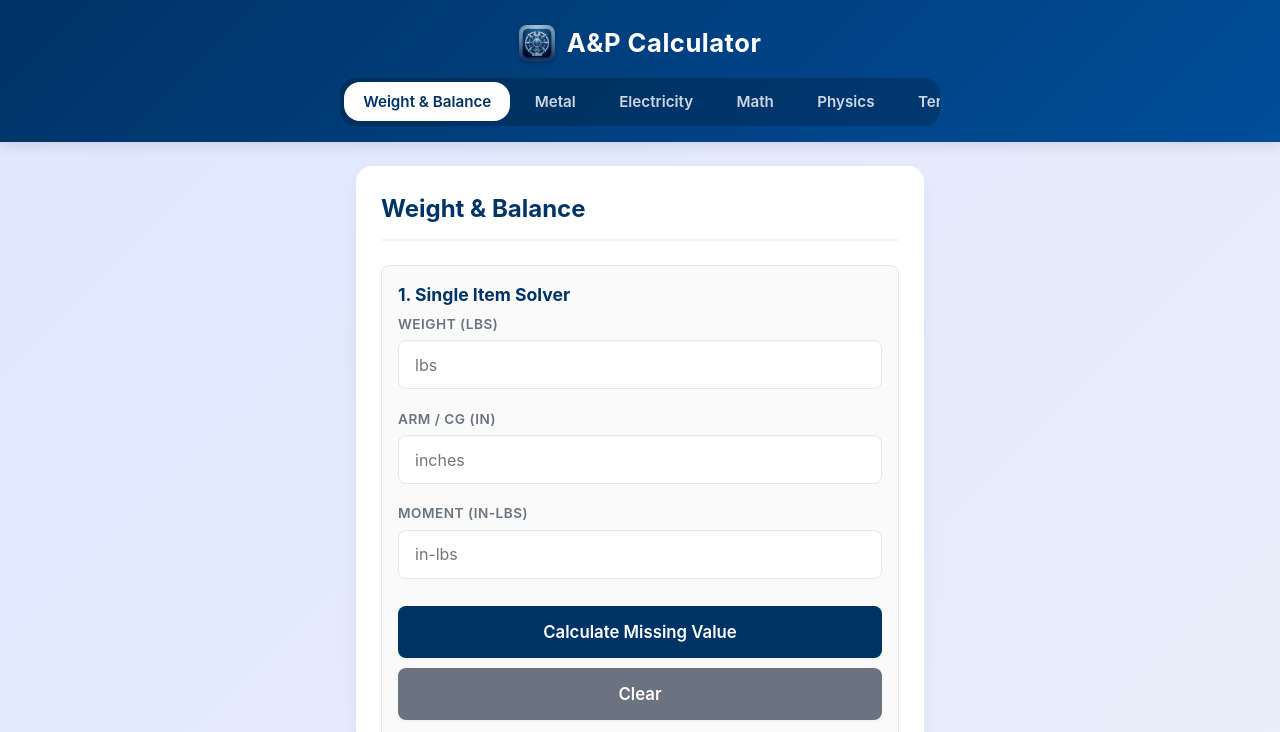
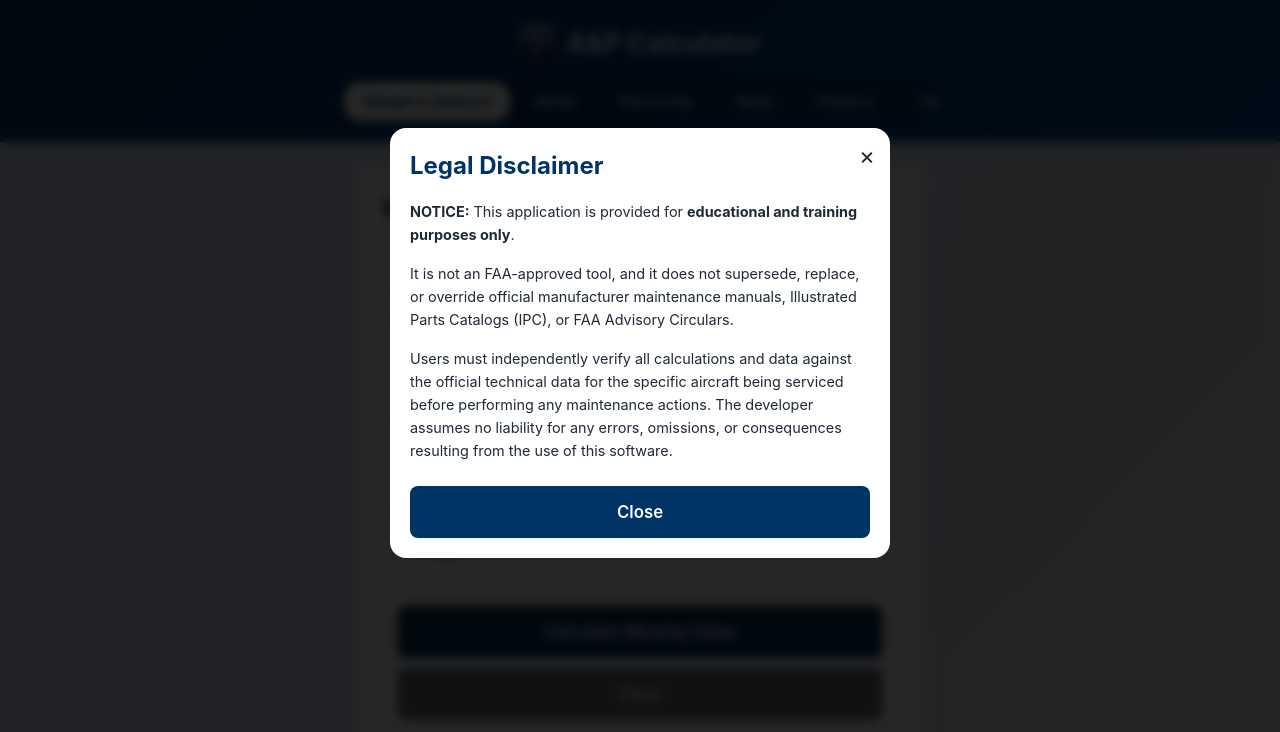
Before and after one commit to linuxlbar/A-P-CALC_PRO, a plain HTML site: page index.html in a window 1280 px wide. Shown: the top 732 px of the page. Drawn offline with Linux system fonts and the light colour scheme.

Commit message:
Add files via upload

```diff
--- a/app.js
+++ b/app.js
@@ -766,3 +766,48 @@ document.getElementById('calcBmepBtn').addEventListener('click', () => {
     const bmep = (hp * 792000) / (rpm * disp);
     document.getElementById('bmepOut').textContent = bmep.toFixed(1);
 });
+
+// --- 13. LEGAL MODAL LOGIC ---
+document.addEventListener('DOMContentLoaded', () => {
+    const legalModal = document.getElementById('legalModal');
+    const openLegalBtn = document.getElementById('openLegalBtn');
+    const closeLegalBtn = document.getElementById('closeLegalBtn');
+    const agreeBtn = document.getElementById('agreeBtn');
+
+    // 1. Check if the user has ALREADY accepted
+    if (!localStorage.getItem('disclaimerAccepted')) {
+        // If not, force the modal open immediately
+        legalModal.style.display = 'block';
+    }
+
+    // 2. Open via Footer Button
+    if (openLegalBtn) {
+        openLegalBtn.addEventListener('click', () => {
+            if (legalModal) legalModal.style.display = 'block';
+        });
+    }
+
+    // 3. Close Button logic
+    // We keep the "X" button for footer access, but only "Agree" sets the flag
+    if (closeLegalBtn) {
+        closeLegalBtn.addEventListener('click', () => {
+            if (legalModal) legalModal.style.display = 'none';
+        });
+    }
+
+    // 4. AGREE Button logic (The "Gatekeeper")
+    if (agreeBtn) {
+        agreeBtn.addEventListener('click', () => {
+            // Set the flag so this logic doesn't trigger on next load
+            localStorage.setItem('disclaimerAccepted', 'true');
+            if (legalModal) legalModal.style.display = 'none';
+        });
+    }
+
+    // 5. Close if they click outside (but don't set the flag)
+    window.addEventListener('click', (event) => {
+        if (event.target === legalModal) {
+            legalModal.style.display = 'none';
+        }
+    });
+});
--- a/index.html
+++ b/index.html
@@ -671,6 +671,7 @@
 
   <footer>
     <p>Developed By: Logan Barker</p>
+    <button id="openLegalBtn" style="background: none; border: none; color: var(--accent-color); text-decoration: underline; cursor: pointer; font-size: 0.8rem; margin-top: 5px;">Legal & Disclaimer</button>
   </footer>
 
   <script src="app.js"></script>
@@ -682,5 +683,22 @@
     </div>
   </div>
 
+  <div id="legalModal" style="display: none; position: fixed; z-index: 10000; left: 0; top: 0; width: 100%; height: 100%; background-color: rgba(0,0,0,0.85); backdrop-filter: blur(5px);">
+    <div style="background: white; margin: 10% auto; padding: 20px; border-radius: var(--radius-lg); max-width: 500px; width: 90%; max-height: 70vh; overflow-y: auto; position: relative;">
+      <span id="closeLegalBtn" style="position: absolute; top: 10px; right: 15px; font-size: 24px; cursor: pointer;">&times;</span>
+      <h2 style="color: var(--primary-color); margin-bottom: 1rem;">Legal Disclaimer</h2>
+      <p style="margin-bottom: 1rem; font-size: 0.9rem; line-height: 1.6;">
+        <strong>NOTICE:</strong> This application is provided for <strong>educational and training purposes only</strong>.
+      </p>
+      <p style="margin-bottom: 1rem; font-size: 0.9rem; line-height: 1.6;">
+        It is not an FAA-approved tool, and it does not supersede, replace, or override official manufacturer maintenance manuals, Illustrated Parts Catalogs (IPC), or FAA Advisory Circulars.
+      </p>
+      <p style="margin-bottom: 1rem; font-size: 0.9rem; line-height: 1.6;">
+        Users must independently verify all calculations and data against the official technical data for the specific aircraft being serviced before performing any maintenance actions. The developer assumes no liability for any errors, omissions, or consequences resulting from the use of this software.
+      </p>
+      <button id="agreeBtn" class="action-btn">Close</button>
+    </div>
+  </div>
+
 </body>
 </html>
```
